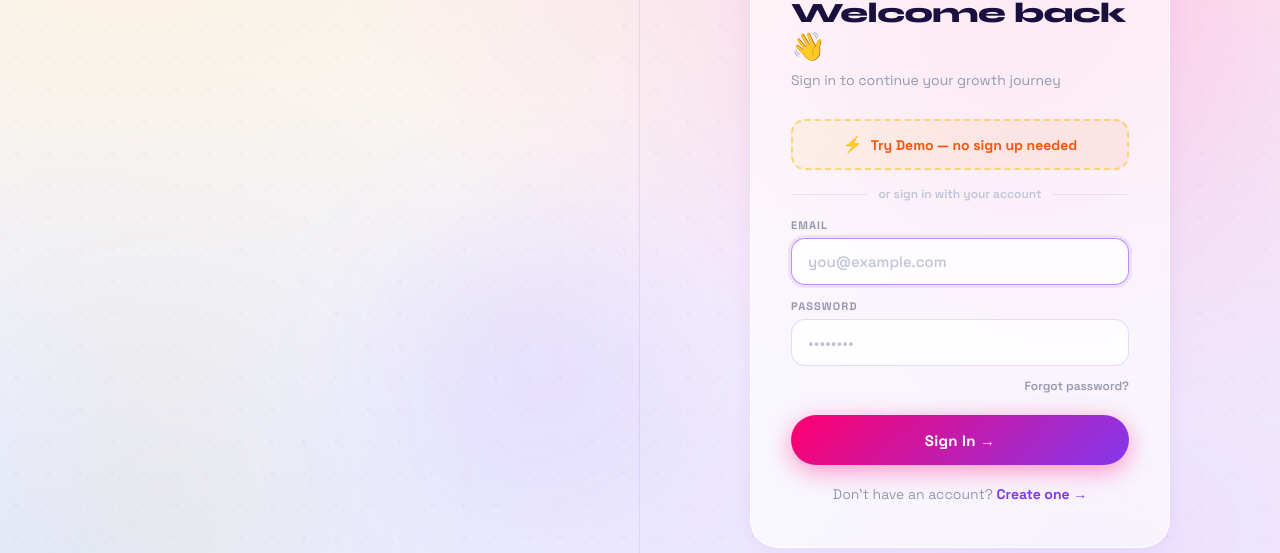
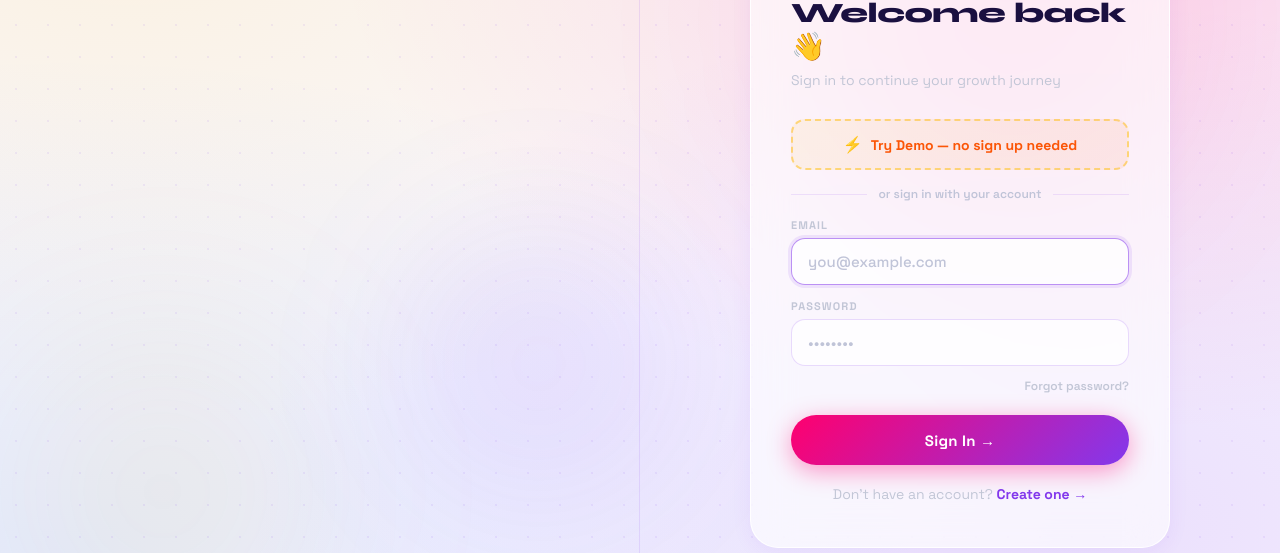
Before and after one commit to manpreetkaur80/Growth-within, a React app in the folder frontend/: page /login in a window 1280 px wide. Shown: the part 151-704 px from the top of the page. Built offline with nearby package versions, Linux system fonts and the light colour scheme; the HTML template or start-up script is replaced by a standard one.

Commit message:
changed dark mode colors

```diff
--- a/frontend/src/index.css
+++ b/frontend/src/index.css
@@ -21,7 +21,8 @@
   /* Text */
   --text-primary:  #1a1040;
   --text-secondary:#3a3560;
-  --text-muted:    #9499b0;
+  /* --text-muted:    #9499b0; */
+  --text-muted:    #c2c6d6;
   --text-faint:    #c0c4d8;
   --text-on-dark:  #ffffff;
 
--- a/frontend/src/styles/visionpage.css
+++ b/frontend/src/styles/visionpage.css
@@ -208,8 +208,11 @@
   padding: 4px 11px; border-radius: 50px;
   border: 1.5px solid var(--border-subtle);
   background: rgba(131, 56, 236, 0.5);
+
   font-family: 'Space Grotesk', sans-serif;
-  font-size: 11px; font-weight: 700; color: var(--text-muted);
+  font-size: 11px; font-weight: 700;
+  color: var(--text-muted);
+
   cursor: pointer; white-space: nowrap;
   transition: all 0.2s ease;
 }
```
